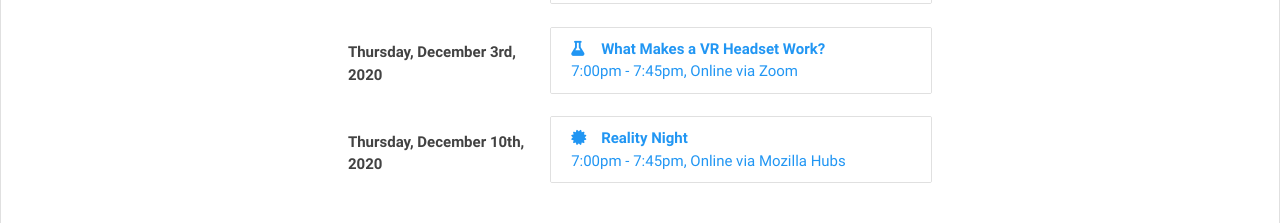
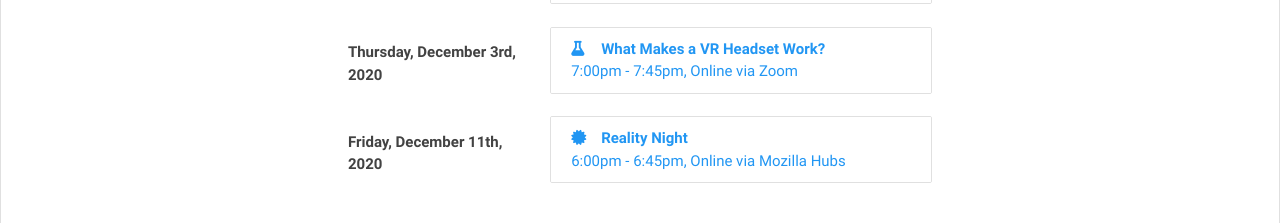
Before and after one commit to umdxrclub/xrc-prev-website, a React (Create React App) app: page / in a window 1280 px wide. Shown: the part 2680-2903 px from the top of the page. Built offline with nearby package versions, Linux system fonts and the light colour scheme.

Commit message:
Updated date of Reality Night

```diff
--- a/src/XR_CONSTANTS.js
+++ b/src/XR_CONSTANTS.js
@@ -246,8 +246,8 @@ module.exports = Object.freeze({
 		},
 		{
 			'name' : 'Reality Night',
-			'date' : new Date(2020, 11, 10),
-			'time' : '7:00pm - 7:45pm',
+			'date' : new Date(2020, 11, 11),
+			'time' : '6:00pm - 6:45pm',
 			'location' : 'Online via Mozilla Hubs',
 			'fa_icon' : 'fa-certificate',
 			'url' : 'https://hubs.mozilla.com/2Gcj5BR/',
```
